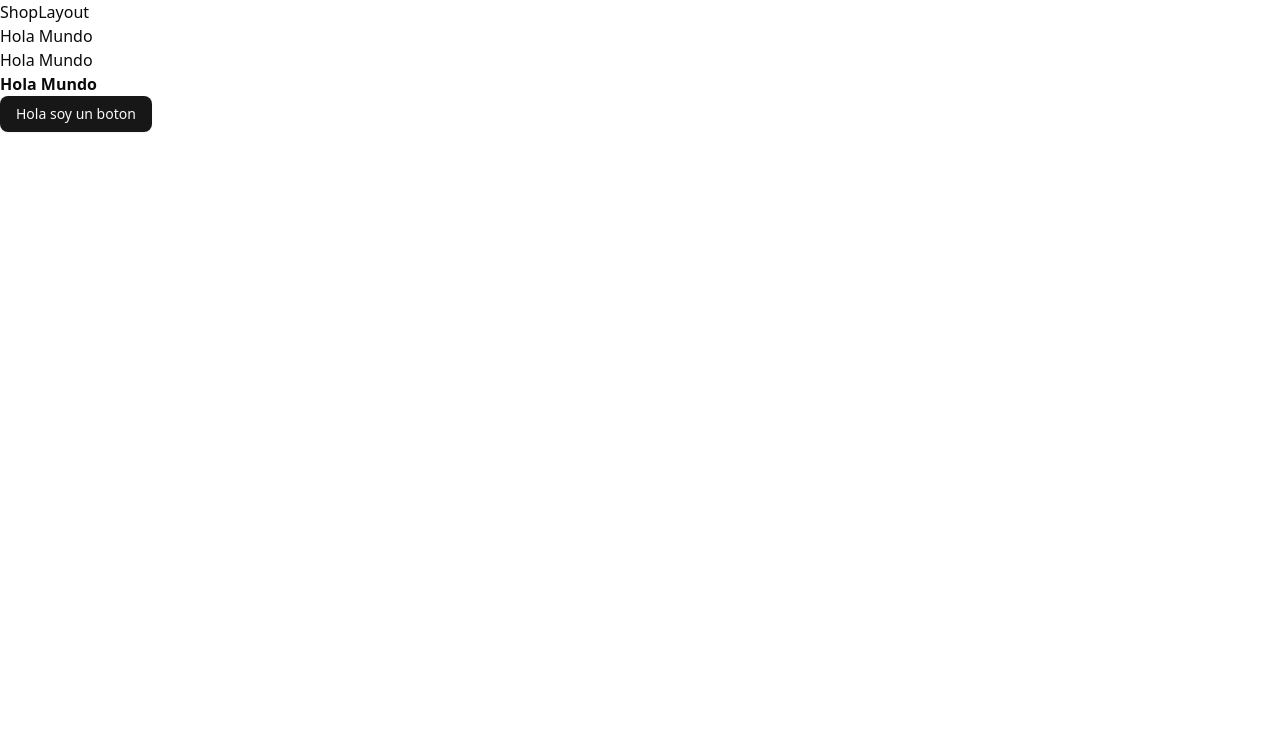
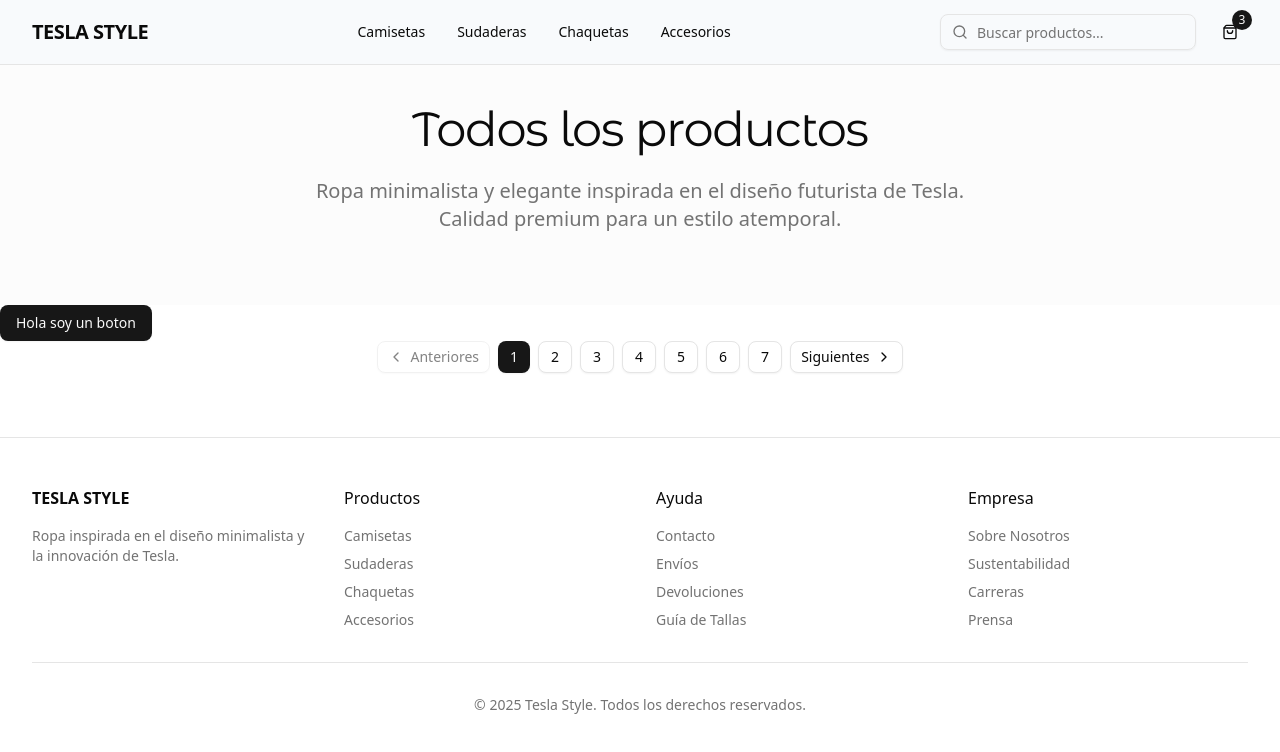
Before and after one commit to juanovni/tesloshop-app-frontend, a React (Vite) app: page / in a window 1280 px wide. Shown: the top 752 px of the page. Built offline with nearby package versions, Linux system fonts and the light colour scheme.

Commit message:
Added the custom files and CustomPaginate file

```diff
--- /dev/null
+++ b/src/components/custom/CustomPagination.tsx
@@ -0,0 +1,55 @@
+import { useSearchParams } from "react-router";
+import { ChevronLeft, ChevronRight } from "lucide-react";
+import { Button } from "../ui/button";
+
+interface Props {
+  totalPages: number;
+}
+
+export const CustomPagination = ({ totalPages }: Props) => {
+  const [searchParams, setSearchParams] = useSearchParams();
+
+  const queryPage = searchParams.get("page") ?? 1;
+  const page = isNaN(+queryPage) ? 1 : +queryPage;
+
+  const handlePageChange = (page: number) => {
+    if (page < 1 || page > totalPages) return;
+
+    searchParams.set("page", page.toString());
+    setSearchParams(searchParams);
+  };
+
+  return (
+    <div className="flex items-center justify-center space-x-2">
+      <Button
+        variant="outline"
+        size="sm"
+        disabled={page === 1}
+        onClick={() => handlePageChange(page - 1)}
+      >
+        <ChevronLeft className="h-4 w-4" />
+        Anteriores
+      </Button>
+
+      {Array.from({ length: totalPages }).map((_, index) => (
+        <Button
+          key={index}
+          variant={page === index + 1 ? "default" : "outline"}
+          size="sm"
+          onClick={() => handlePageChange(index + 1)}
+        >
+          {index + 1}
+        </Button>
+      ))}
+      <Button
+        variant="outline"
+        size="sm"
+        disabled={page === totalPages}
+        onClick={() => handlePageChange(page + 1)}
+      >
+        Siguientes
+        <ChevronRight className="h-4 w-4" />
+      </Button>
+    </div>
+  );
+};
--- /dev/null
+++ b/src/components/ui/input.tsx
@@ -0,0 +1,21 @@
+import * as React from "react"
+
+import { cn } from "@/lib/utils"
+
+function Input({ className, type, ...props }: React.ComponentProps<"input">) {
+  return (
+    <input
+      type={type}
+      data-slot="input"
+      className={cn(
+        "file:text-foreground placeholder:text-muted-foreground selection:bg-primary selection:text-primary-foreground dark:bg-input/30 border-input flex h-9 w-full min-w-0 rounded-md border bg-transparent px-3 py-1 text-base shadow-xs transition-[color,box-shadow] outline-none file:inline-flex file:h-7 file:border-0 file:bg-transparent file:text-sm file:font-medium disabled:pointer-events-none disabled:cursor-not-allowed disabled:opacity-50 md:text-sm",
+        "focus-visible:border-ring focus-visible:ring-ring/50 focus-visible:ring-[3px]",
+        "aria-invalid:ring-destructive/20 dark:aria-invalid:ring-destructive/40 aria-invalid:border-destructive",
+        className
+      )}
+      {...props}
+    />
+  )
+}
+
+export { Input }
--- /dev/null
+++ b/src/shop/components/CustomFooter.tsx
@@ -0,0 +1,101 @@
+export const CustomFooter = () => {
+  return (
+    <footer className="border-t py-12 px-4 lg:px-8 mt-16">
+      <div className="container mx-auto">
+        <div className="grid grid-cols-1 md:grid-cols-4 gap-8">
+          <div>
+            <h3 className="font-semibold mb-4">TESLA STYLE</h3>
+            <p className="text-sm text-muted-foreground">
+              Ropa inspirada en el diseño minimalista y la innovación de Tesla.
+            </p>
+          </div>
+
+          <div>
+            <h4 className="font-medium mb-4">Productos</h4>
+            <ul className="space-y-2 text-sm text-muted-foreground">
+              <li>
+                <a href="#" className="hover:text-foreground">
+                  Camisetas
+                </a>
+              </li>
+              <li>
+                <a href="#" className="hover:text-foreground">
+                  Sudaderas
+                </a>
+              </li>
+              <li>
+                <a href="#" className="hover:text-foreground">
+                  Chaquetas
+                </a>
+              </li>
+              <li>
+                <a href="#" className="hover:text-foreground">
+                  Accesorios
+                </a>
+              </li>
+            </ul>
+          </div>
+
+          <div>
+            <h4 className="font-medium mb-4">Ayuda</h4>
+            <ul className="space-y-2 text-sm text-muted-foreground">
+              <li>
+                <a href="#" className="hover:text-foreground">
+                  Contacto
+                </a>
+              </li>
+              <li>
+                <a href="#" className="hover:text-foreground">
+                  Envíos
+                </a>
+              </li>
+              <li>
+                <a href="#" className="hover:text-foreground">
+                  Devoluciones
+                </a>
+              </li>
+              <li>
+                <a href="#" className="hover:text-foreground">
+                  Guía de Tallas
+                </a>
+              </li>
+            </ul>
+          </div>
+
+          <div>
+            <h4 className="font-medium mb-4">Empresa</h4>
+            <ul className="space-y-2 text-sm text-muted-foreground">
+              <li>
+                <a href="#" className="hover:text-foreground">
+                  Sobre Nosotros
+                </a>
+              </li>
+              <li>
+                <a href="#" className="hover:text-foreground">
+                  Sustentabilidad
+                </a>
+              </li>
+              <li>
+                <a href="#" className="hover:text-foreground">
+                  Carreras
+                </a>
+              </li>
+              <li>
+                <a href="#" className="hover:text-foreground">
+                  Prensa
+                </a>
+              </li>
+            </ul>
+          </div>
+        </div>
+
+        <div className="border-t mt-8 pt-8 text-center text-sm text-muted-foreground">
+          <p>
+            &copy; {new Date().getFullYear()} Tesla Style. Todos los derechos
+            reservados.
+          </p>
+        </div>
+      </div>
+    </footer>
+  );
+};
--- /dev/null
+++ b/src/shop/components/CustomHeader.tsx
@@ -0,0 +1,79 @@
+import { useState } from "react";
+import { Search, ShoppingBag, Menu } from "lucide-react";
+import { Button } from "@/components/ui/button";
+import { Input } from "@/components/ui/input";
+
+export const CustomHeader = () => {
+  const [cartCount, setCartCount] = useState(3);
+  return (
+    <header className="sticky top-0 z-50 w-full border-b backdrop-blur bg-slate-50">
+      <div className="container mx-auto px-4 lg:px-8">
+        <div className="flex h-16 items-center justify-between">
+          {/* Logo */}
+          <div className="flex items-center space-x-4">
+            <Button variant="ghost" size="icon" className="md:hidden">
+              <Menu className="h-5 w-5" />
+            </Button>
+            <h1 className="text-xl font-semibold tracking-tight">
+              TESLA STYLE
+            </h1>
+          </div>
+
+          {/* Navigation - Desktop */}
+          <nav className="hidden md:flex items-center space-x-8">
+            <a
+              href="#"
+              className="text-sm font-medium transition-colors hover:text-primary"
+            >
+              Camisetas
+            </a>
+            <a
+              href="#"
+              className="text-sm font-medium transition-colors hover:text-primary"
+            >
+              Sudaderas
+            </a>
+            <a
+              href="#"
+              className="text-sm font-medium transition-colors hover:text-primary"
+            >
+              Chaquetas
+            </a>
+            <a
+              href="#"
+              className="text-sm font-medium transition-colors hover:text-primary"
+            >
+              Accesorios
+            </a>
+          </nav>
+
+          {/* Search and Cart */}
+          <div className="flex items-center space-x-4">
+            <div className="hidden md:flex items-center space-x-2">
+              <div className="relative">
+                <Search className="absolute left-3 top-1/2 h-4 w-4 -translate-y-1/2 text-muted-foreground" />
+                <Input
+                  placeholder="Buscar productos..."
+                  className="pl-9 w-64 h-9"
+                />
+              </div>
+            </div>
+
+            <Button variant="ghost" size="icon" className="md:hidden">
+              <Search className="h-5 w-5" />
+            </Button>
+
+            <Button variant="ghost" size="icon" className="relative">
+              <ShoppingBag className="h-5 w-5" />
+              {cartCount > 0 && (
+                <span className="absolute -top-1 -right-1 h-5 w-5 rounded-full bg-primary text-primary-foreground text-xs flex items-center justify-center">
+                  {cartCount}
+                </span>
+              )}
+            </Button>
+          </div>
+        </div>
+      </div>
+    </header>
+  );
+};
--- /dev/null
+++ b/src/shop/components/CustomJumbotron.tsx
@@ -0,0 +1,21 @@
+interface Props {
+  tittle: string;
+  subTitle?: string;
+}
+
+export const CustomJumbotron = ({ tittle, subTitle }: Props) => {
+  const defaultSubTitle =
+    "Ropa minimalista y elegante inspirada en el diseño futurista de Tesla. Calidad premium para un estilo atemporal.";
+  return (
+    <section className="py-10 px-4 lg:px-8 bg-muted/30">
+      <div className="container mx-auto text-center">
+        <h1 className="font-montserrat text-2xl lg:text-5xl tracking-tight mb-6">
+          {tittle}
+        </h1>
+        <p className="text-xl text-muted-foreground mb-8 max-w-2xl mx-auto">
+          {subTitle || defaultSubTitle}
+        </p>
+      </div>
+    </section>
+  );
+};
--- a/src/shop/layouts/ShopLayout.tsx
+++ b/src/shop/layouts/ShopLayout.tsx
@@ -1,10 +1,13 @@
 import { Outlet } from "react-router";
+import { CustomHeader } from "../components/CustomHeader";
+import { CustomFooter } from "../components/CustomFooter";
 
 export const ShopLayout = () => {
   return (
-    <div>
-      ShopLayout
+    <div className="min-h-screen bg-background">
+      <CustomHeader />
       <Outlet />
+      <CustomFooter/>
     </div>
   );
 };
--- a/src/shop/pages/home/HomePage.tsx
+++ b/src/shop/pages/home/HomePage.tsx
@@ -1,12 +1,14 @@
+import { CustomPagination } from "@/components/custom/CustomPagination";
 import { Button } from "@/components/ui/button";
+import { CustomJumbotron } from "@/shop/components/CustomJumbotron";
 
 export const HomePage = () => {
   return (
     <div>
-      <h1 className="font-monserrat font-thin">Hola Mundo</h1>
-      <h1 className="font-monserrat font-normal">Hola Mundo</h1>
-      <h1 className="font-monserrat font-bold">Hola Mundo</h1>
+      <CustomJumbotron tittle="Todos los productos" />
       <Button>Hola soy un boton</Button>
+
+      <CustomPagination totalPages={7} />
     </div>
   );
 };
```
